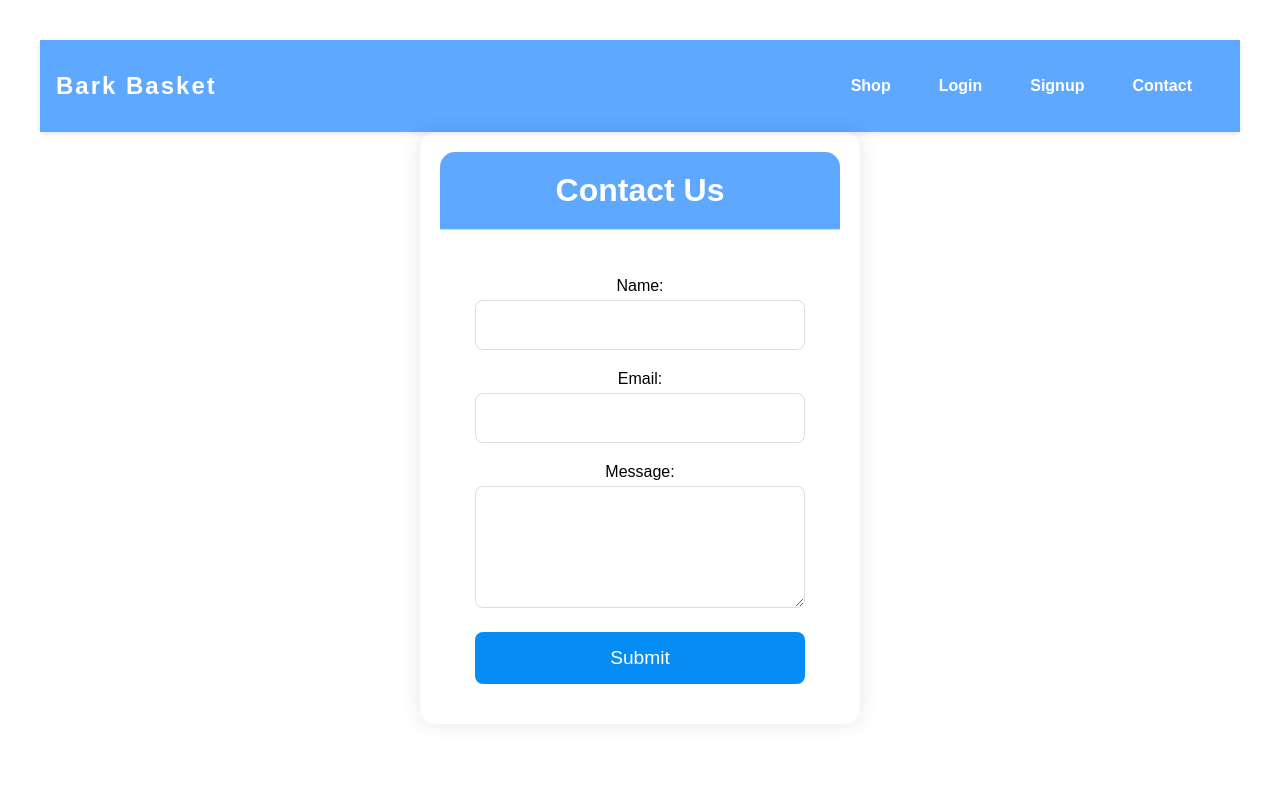
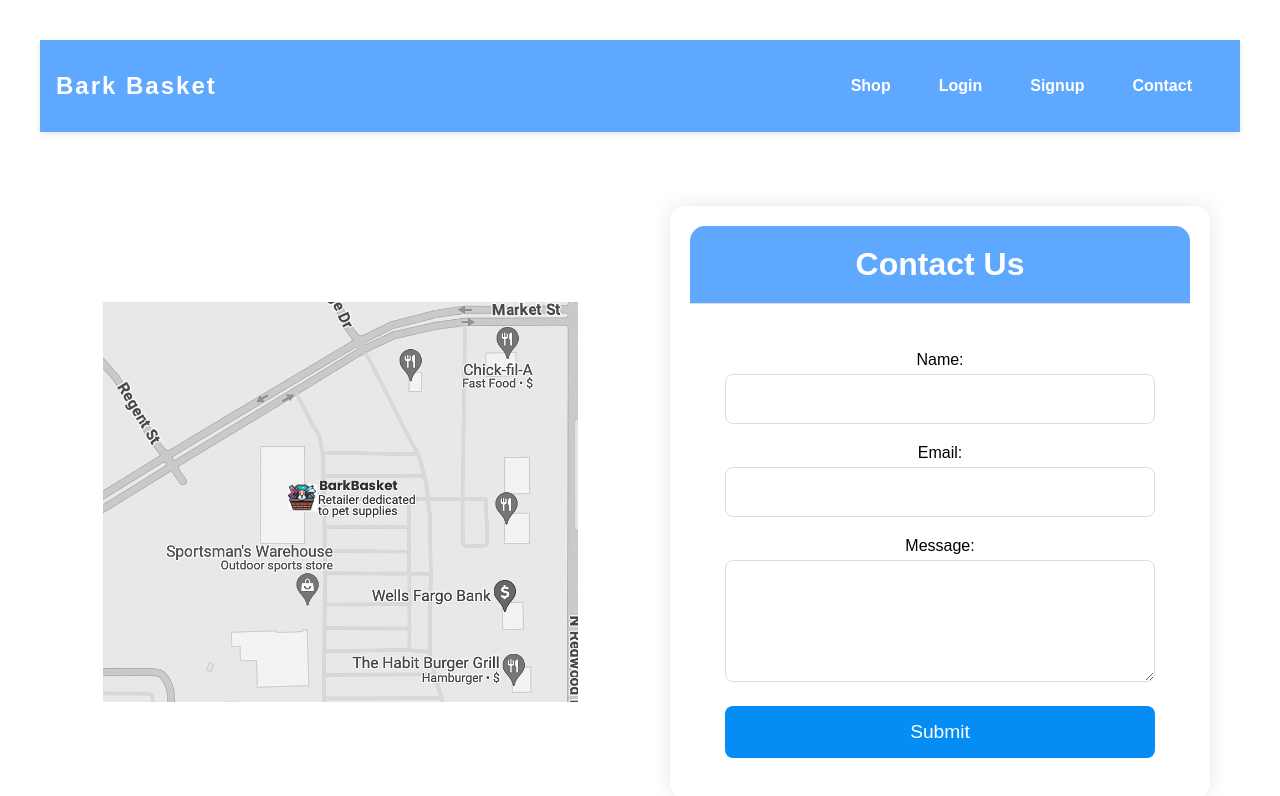
Before and after one commit to provardjake/BarkBasket, a React (Vite) app in the folder client/: page /contact-us in a window 1280 px wide. Shown: the top 796 px of the page. Built offline with nearby package versions, Linux system fonts and the light colour scheme.

Commit message:
added map to ContactUs

```diff
--- a/client/src/pages/AuthForm.css
+++ b/client/src/pages/AuthForm.css
@@ -5,6 +5,7 @@
   overflow: hidden;
   width: 400px;
   margin: auto;
+  margin-top: 100px;
 }
 
 .auth-card::before {
--- a/client/src/pages/ContactUs.css
+++ b/client/src/pages/ContactUs.css
@@ -1,11 +1,36 @@
+.container {
+  display: flex;
+  justify-content: center;
+  align-items: center;
+  height: 80vh; /* Adjust the height as needed */
+  margin-top: 50px; /* Adjust the margin-top as needed */
+}
+.background-container {
+  background-image: url('/images/Bark-Location.png');
+  background-size: contain;
+  background-position: center;
+  background-repeat: no-repeat;
+  flex: 1;
+  height: 400px; /* Adjust the height as needed */
+  display: flex;
+  align-items: center;
+  justify-content: center;
+}
+
+.contact-us-container {
+  flex: 1;
+  display: flex;
+  align-items: center;
+  justify-content: center;
+}
+
 .contact-us {
-    position: relative;
   box-shadow: 0 0 20px rgba(0, 0, 0, 0.1);
   border-radius: 15px;
   overflow: hidden;
-    width: 400px;
-    margin: auto;
+  width: 500px; /* Adjust the width as needed */
   padding: 20px;
+  background-color: rgba(255, 255, 255, 0.9); /* Adjust the opacity as needed */
 }
 
 .contact-us h2 {
--- a/client/src/pages/ContactUs.jsx
+++ b/client/src/pages/ContactUs.jsx
@@ -23,6 +23,11 @@
   };
 
   return (
+    <div className="container">
+      <div className="background-container">
+        {/* Background image goes here */}
+      </div>
+      <div className="contact-us-container">
         <div className="contact-us">
           <h2>Contact Us</h2>
           {!submitted ? (
@@ -71,6 +76,8 @@
             </div>
           )}
         </div>
+      </div>
+    </div>
   );
 };
 
```
Also changed, not shown: client/public/images/Bark-Location.png (added). Lines whose indentation alone changed are shown as unchanged.
